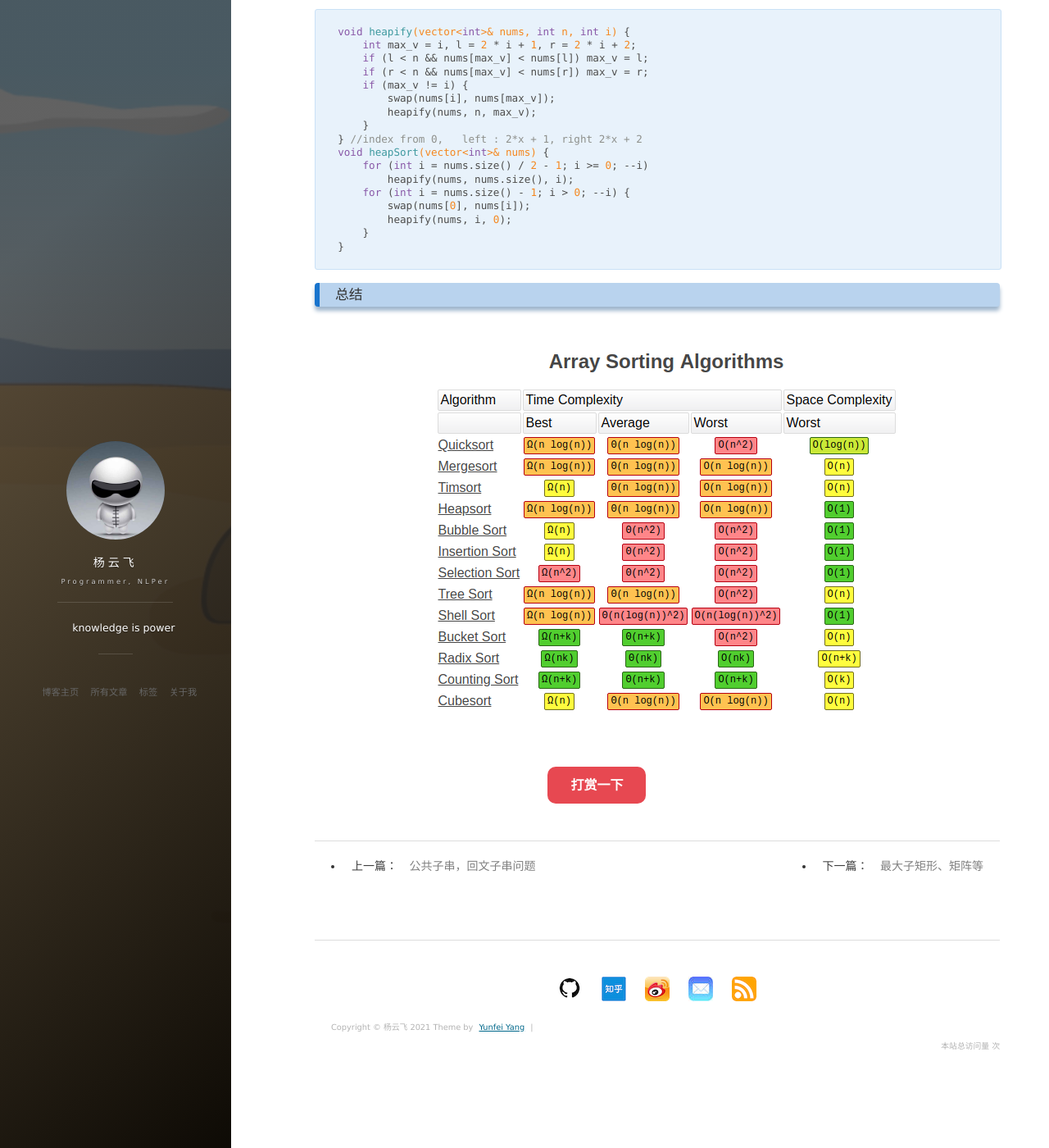
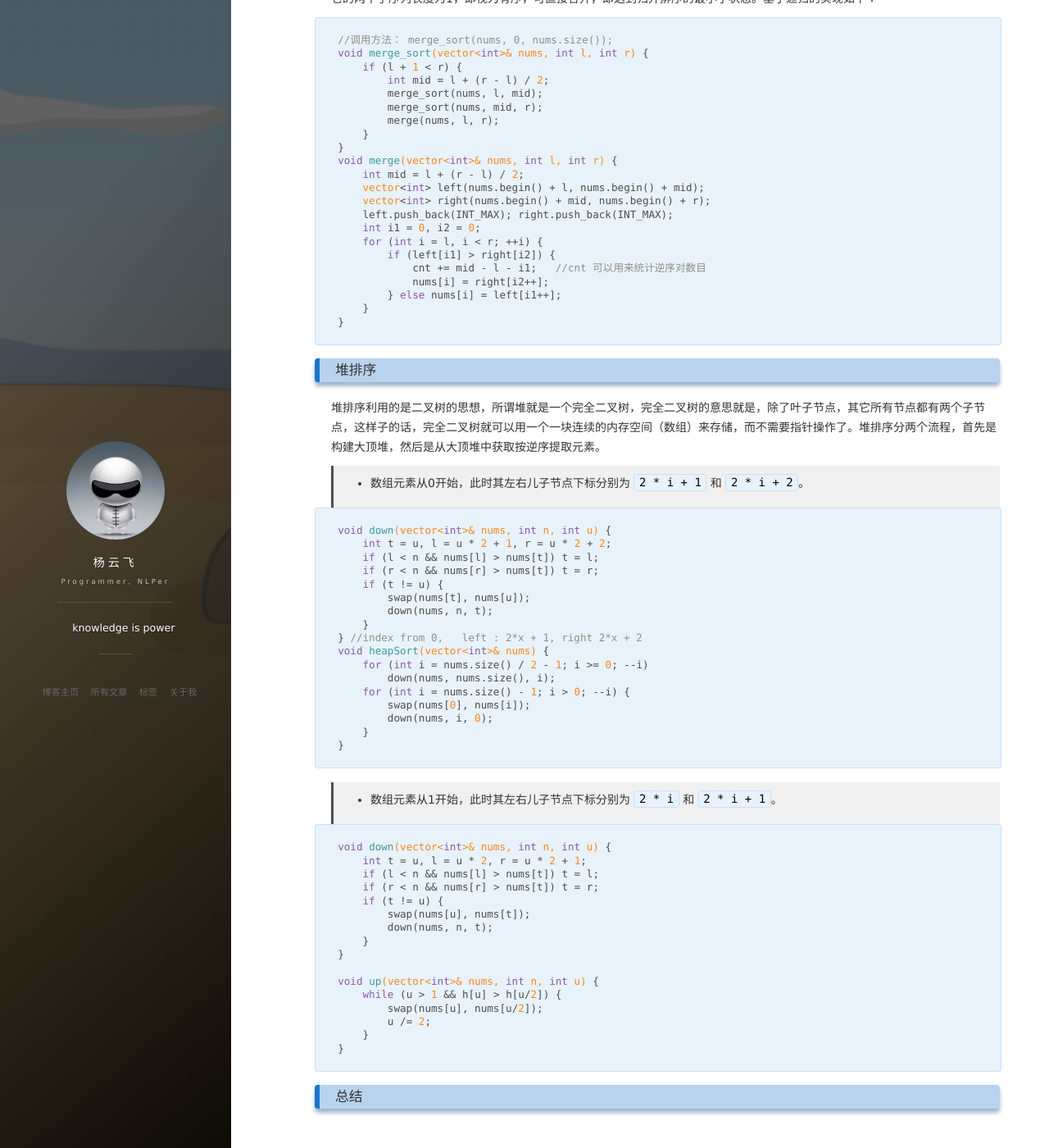
Before and after one commit to king-yyf/king-yyf.github.io, a Jekyll site: the page built from _posts/2020-08-15-sort.md, in a window 1280 px wide and 1400 px high, scrolled down 3570 px. Shown: the whole window at 82% size. Built offline with Jekyll 4.4.1, drawn with Linux system fonts in a browser that asks for light colours; nearby versions of some CDN libraries; comment, search, counter and statistics services are not loaded; some of the changed text lies outside the part shown.

Commit message:
update sort

````diff
--- a/_posts/2020-08-15-sort.md
+++ b/_posts/2020-08-15-sort.md
@@ -124,6 +125,22 @@
 }
 ```
 
+### 选择排序
+
+选择排序算法每次在未排序的数字中选择最大的那个数字放在数组末尾。
+
+```c++
+void select_sort(int n) {
+    for (int i = n - 1; i >= 0; i--) {
+        int idx = 0;
+        for (int j = 0; j <= i; ++j) {
+            if (A[j] > A[idx])
+                idx = j;
+        }
+        swap(A[i], A[j]);
+    }
+}
+```
 
 ### 快速排序
 
@@ -133,6 +150,9 @@
 
 
 ```c++
+//call
+qsort(nums, 0, n - 1);
+
 int partition(int a[], int l, int r) {
     int p = a[l];  //主元
     while (l < r) {
@@ -152,8 +172,19 @@
     }
 }
 
-//call
-qsort(nums, 0, n - 1);
+// 数组版模版
+void quick_sort(int a[], int l, int r) {
+    if (l >= r) return;
+    int p = a[l + r >> 1], i = l - 1, j = r + 1;
+    while (i < j) {
+        do i++; while (a[i] < );
+        do j--; while (a[i] > x);
+        if (i < j)
+            swap(a[i], a[j]);
+        quick_sort(a, l, j);
+        quick_sort(a, j + 1, r);
+    }
+}
 ```
 
 ### 归并排序
@@ -190,25 +221,51 @@
 
 堆排序利用的是二叉树的思想，所谓堆就是一个完全二叉树，完全二叉树的意思就是，除了叶子节点，其它所有节点都有两个子节点，这样子的话，完全二叉树就可以用一个一块连续的内存空间（数组）来存储，而不需要指针操作了。堆排序分两个流程，首先是构建大顶堆，然后是从大顶堆中获取按逆序提取元素。
 
+
+>* 数组元素从0开始，此时其左右儿子节点下标分别为 `2 * i + 1` 和 `2 * i + 2`。
+
 ```c++
-void heapify(vector<int>& nums, int n, int i) {
-    int max_v = i, l = 2 * i + 1, r = 2 * i + 2;
-    if (l < n && nums[max_v] < nums[l]) max_v = l;
-    if (r < n && nums[max_v] < nums[r]) max_v = r;
-    if (max_v != i) {
-        swap(nums[i], nums[max_v]);
-        heapify(nums, n, max_v);
+void down(vector<int>& nums, int n, int u) {
+    int t = u, l = u * 2 + 1, r = u * 2 + 2;
+    if (l < n && nums[l] > nums[t]) t = l;
+    if (r < n && nums[r] > nums[t]) t = r;
+    if (t != u) {
+        swap(nums[t], nums[u]);
+        down(nums, n, t);
     }
 } //index from 0,   left : 2*x + 1, right 2*x + 2
 void heapSort(vector<int>& nums) {
     for (int i = nums.size() / 2 - 1; i >= 0; --i)
-        heapify(nums, nums.size(), i);
+        down(nums, nums.size(), i);
     for (int i = nums.size() - 1; i > 0; --i) {
         swap(nums[0], nums[i]);
-        heapify(nums, i, 0);
+        down(nums, i, 0);
     }
 }
 ```
+
+>* 数组元素从1开始，此时其左右儿子节点下标分别为 `2 * i` 和 `2 * i + 1`。
+
+```c++
+void down(vector<int>& nums, int n, int u) {
+    int t = u, l = u * 2, r = u * 2 + 1;
+    if (l < n && nums[l] > nums[t]) t = l;
+    if (r < n && nums[r] > nums[t]) t = r;
+    if (t != u) {
+        swap(nums[u], nums[t]);
+        down(nums, n, t);
+    }
+}
+
+void up(vector<int>& nums, int n, int u) {
+    while (u > 1 && h[u] > h[u/2]) {
+        swap(nums[u], nums[u/2]);
+        u /= 2;
+    }
+}
+```
+
+
 
 ### 总结
 
````
Also changed, not shown: other parts of _posts/2020-08-15-sort.md (+1 -0 lines).
